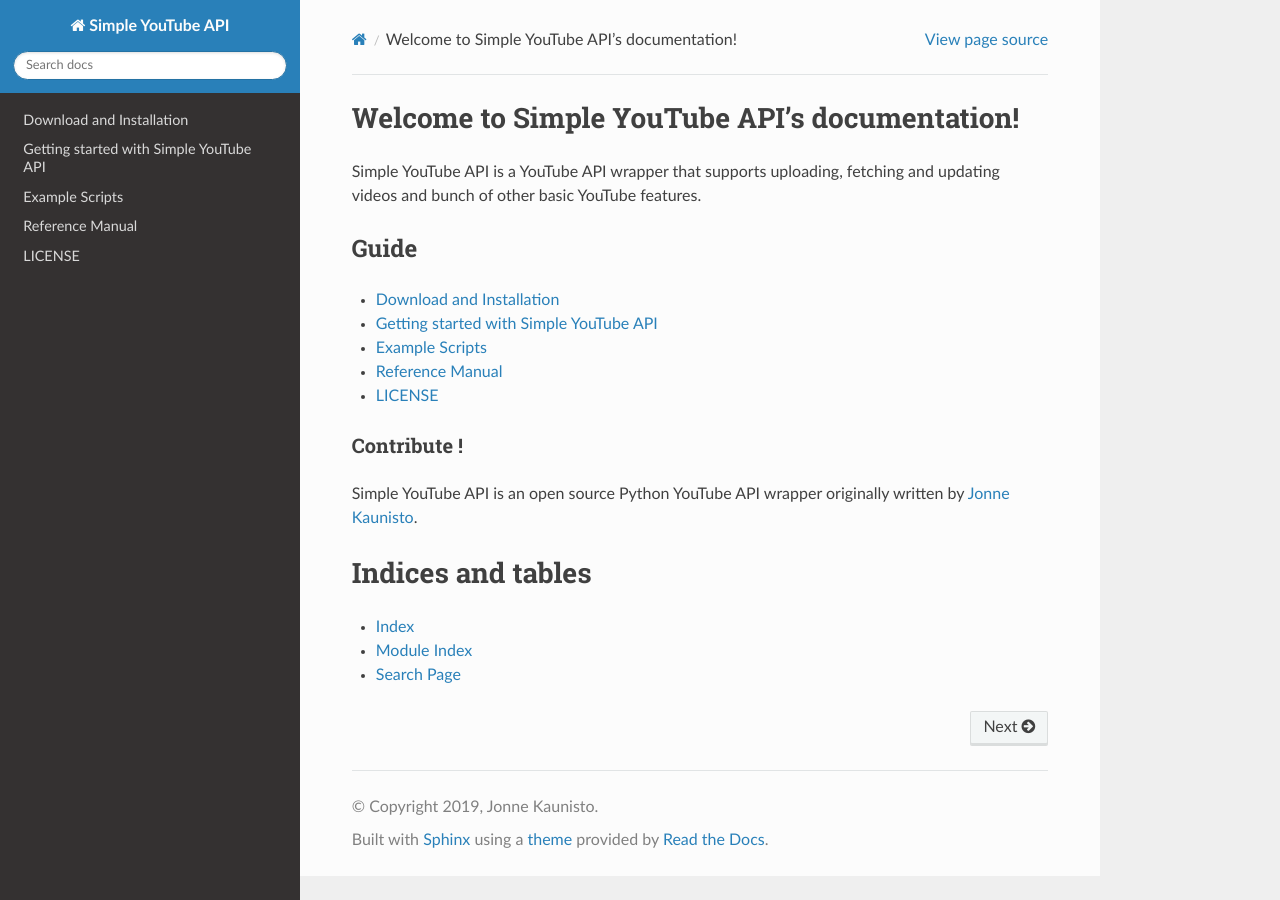
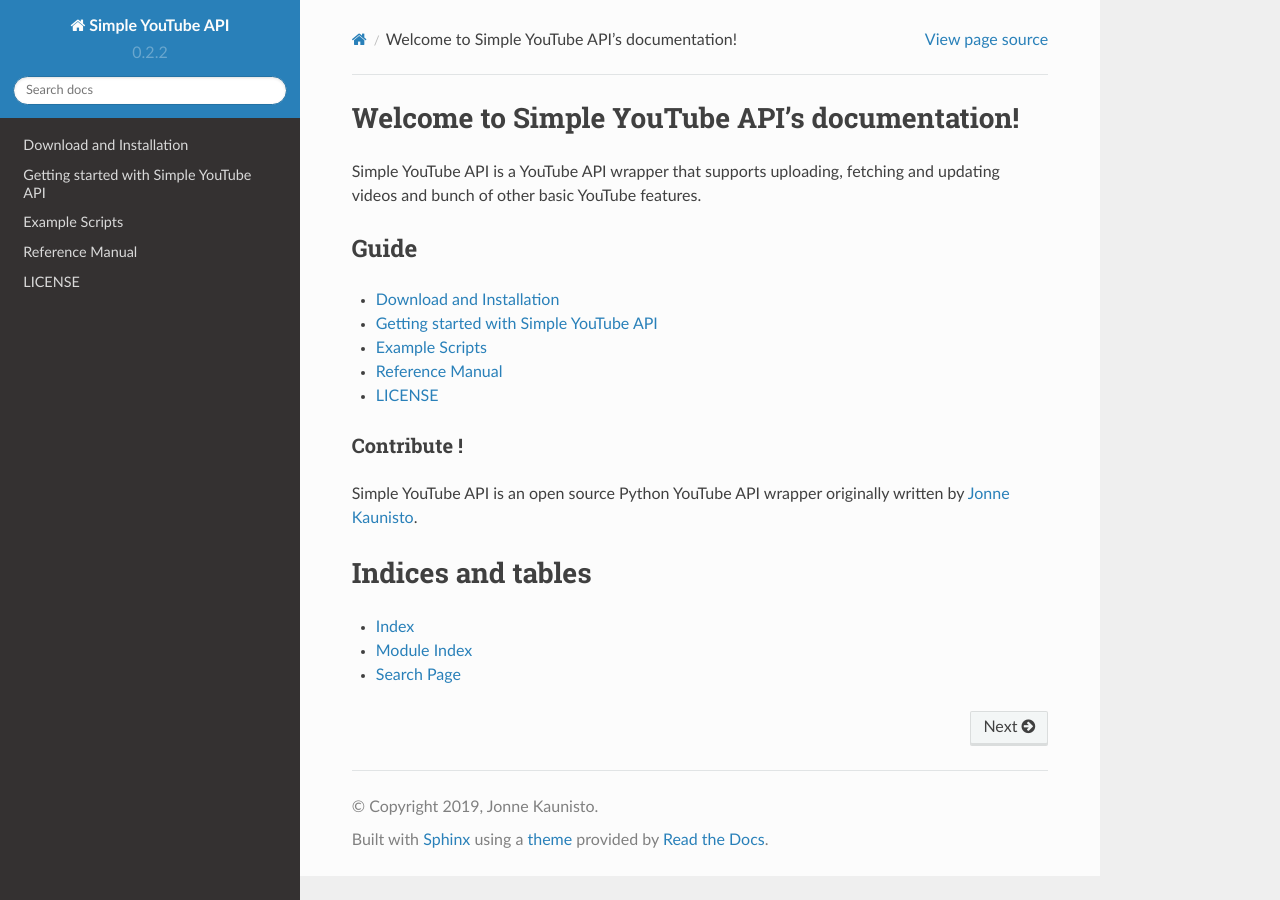
Before and after one commit to jonnekaunisto/simple-youtube-api, a Sphinx documentation site: the page built from docs/source/index.rst, in a window 1280 px wide. Built offline with Sphinx 7.4.7 and the Read the Docs theme 2.0.0, drawn with Linux system fonts in a browser that asks for light colours.

Commit message:
changed docs version and removed itself from requirements

```diff
--- a/docs/source/conf.py
+++ b/docs/source/conf.py
@@ -24,9 +24,9 @@
 author = 'Jonne Kaunisto'
 
 # The short X.Y version
-version = ''
+version = '0.2.2'
 # The full version, including alpha/beta/rc tags
-release = '0.0.3'
+release = '0.2.2'
 
 
 # -- General configuration ---------------------------------------------------
--- a/requirements.txt
+++ b/requirements.txt
@@ -44,7 +44,6 @@
 requests-toolbelt==0.9.1
 rsa==4.0
 rstvalidator==2019.3.22
-simple-youtube-api==0.2.0
 six==1.12.0
 snowballstemmer==1.2.1
 Sphinx==2.0.1
```
